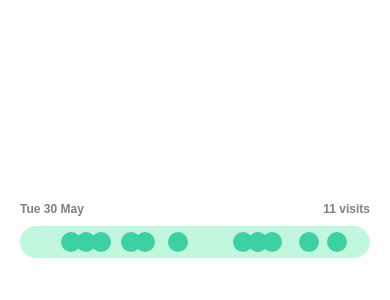
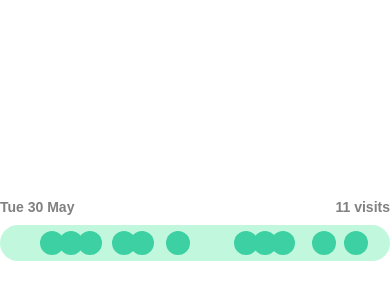
Before and after one commit to dimaP2341/OutTime, a plain HTML site: page index.html in a window 390 px wide. Shown: the part 192-492 px from the top of the page. Drawn offline with Linux system fonts and the light colour scheme.

Commit message:
fix: delete unnecessary paddings and margins

```diff
--- a/style.css
+++ b/style.css
@@ -122,14 +122,12 @@ body {
 
 .component {
   width: 550px;
-  margin-left: 20px;
-  margin-right: 20px;
 }
 
 .info {
   display: flex;
   justify-content: space-between;
-  padding-bottom: 10px;
+  border-bottom: solid transparent 10px;
   font-size: 14px;
   color: grey;
   font-weight: 600;
@@ -139,11 +137,12 @@ body {
 .timeline {
   display: flex;
   width: 100%;
-  padding: 0;
   min-height: 36px;
   align-items: center;
   background-color: rgba(183, 247, 216, 0.856);
   border-radius: 50px;
+  white-space: -6px;
+  letter-spacing: -6px;
 }
 
 .segment {
@@ -167,19 +166,3 @@ body {
   width: -8px;
   margin-right: -6px;
 }
-
-@media (max-width: 600px) {
-  .info {
-    font-size: 12px;
-  }
-
-  .timeline {
-    min-height: 32px;
-    /* padding: 6px; */
-  }
-
-  .visit {
-    min-width: 20px;
-    min-height: 20px;
-  }
-}
```
